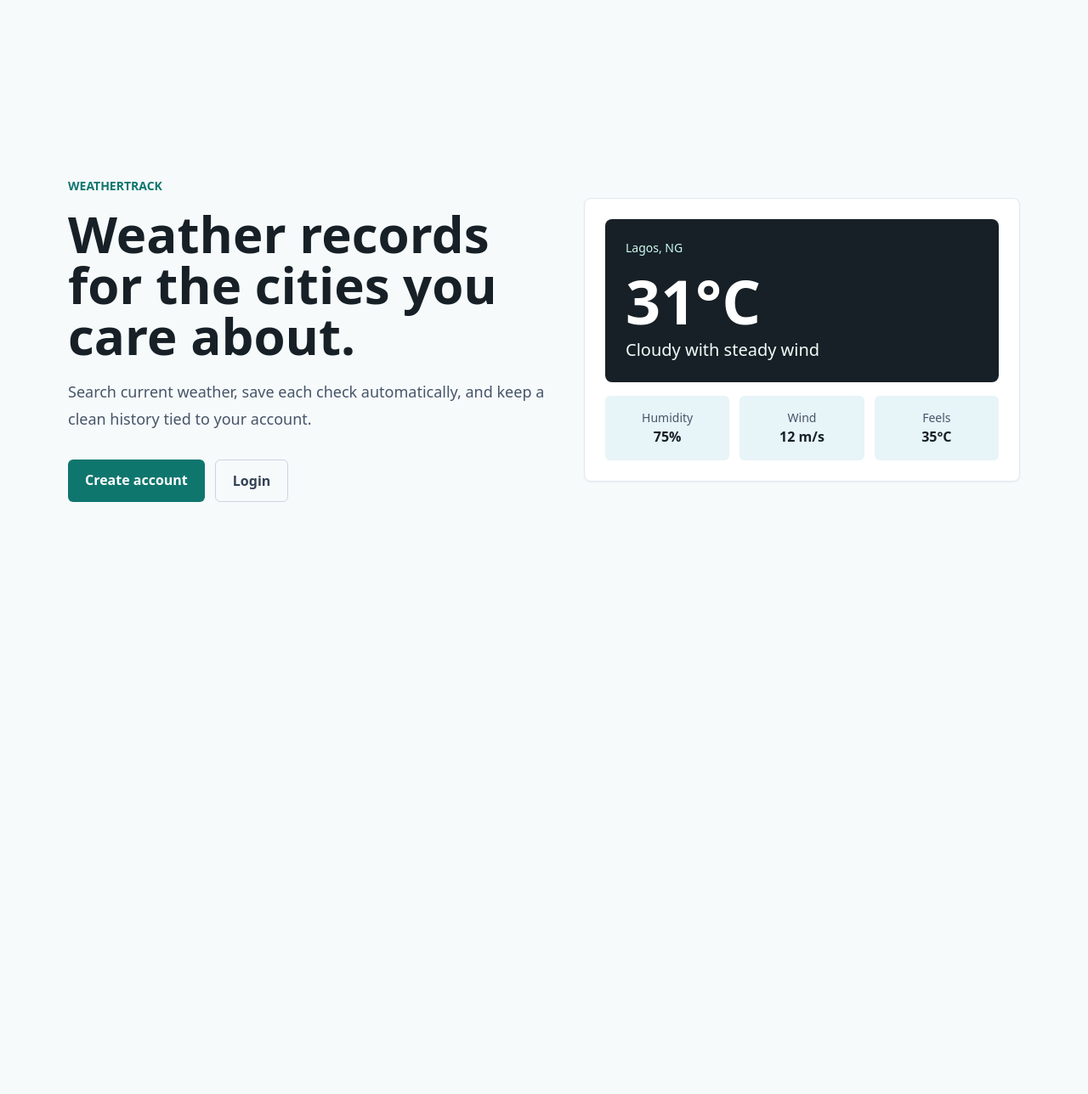
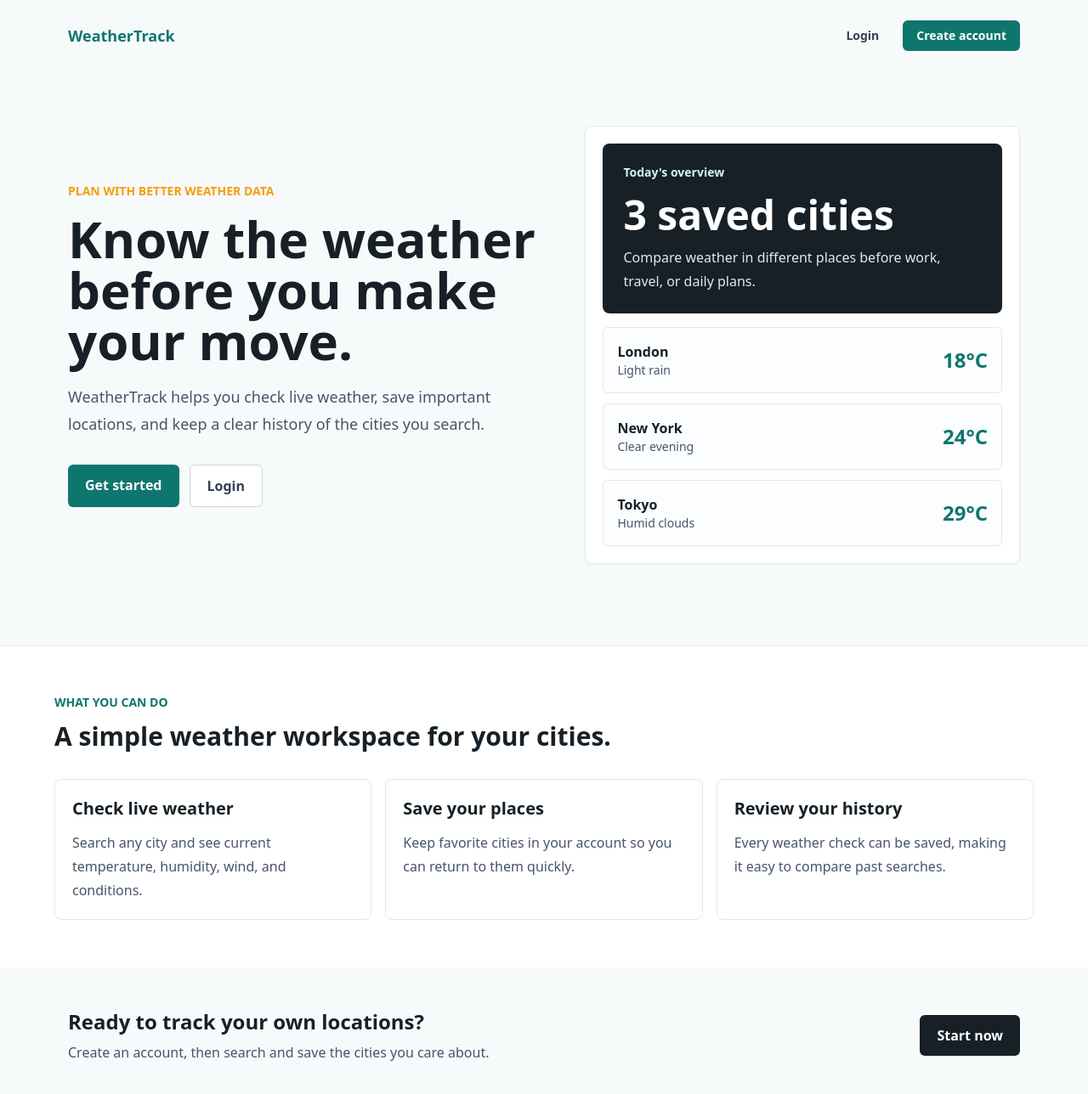
Before and after one commit to crisantus/weather-webapp-frontend, a Next.js app: page / in a window 1280 px wide. Shown: the top 1288 px of the page at 85% size. Before the commit the page ends 800 px from the top, so only its background shows below. Built offline with nearby package versions, Linux system fonts and the light colour scheme.

Commit message:
Enhance HomePage layout and features with improved messaging and city weather display

```diff
--- a/app/page.tsx
+++ b/app/page.tsx
@@ -1,58 +1,127 @@
 import Link from "next/link";
+
+const sampleCities = [
+  { city: "London", detail: "Light rain", temp: "18°C" },
+  { city: "New York", detail: "Clear evening", temp: "24°C" },
+  { city: "Tokyo", detail: "Humid clouds", temp: "29°C" }
+];
+
+const features = [
+  {
+    title: "Check live weather",
+    description: "Search any city and see current temperature, humidity, wind, and conditions."
+  },
+  {
+    title: "Save your places",
+    description: "Keep favorite cities in your account so you can return to them quickly."
+  },
+  {
+    title: "Review your history",
+    description: "Every weather check can be saved, making it easy to compare past searches."
+  }
+];
 
 export default function HomePage() {
   return (
-    // Public landing page shown before login.
-    <main className="min-h-screen bg-[#f6fafb]">
-      <section className="mx-auto grid min-h-screen max-w-6xl items-center gap-10 px-4 py-12 lg:grid-cols-[1.05fr_0.95fr]">
-        {/* Left side: main message and links to auth pages. */}
+    // Public landing page shown before the user logs in.
+    <main className="min-h-screen bg-[#f6fafb] text-ink">
+      {/* Top navigation with the app name and account links. */}
+      <header className="mx-auto flex max-w-6xl items-center justify-between px-4 py-6">
+        <Link href="/" className="text-lg font-bold tracking-normal text-sea">
+          WeatherTrack
+        </Link>
+        <nav className="flex items-center gap-3 text-sm font-semibold">
+          <Link href="/login" className="rounded-md px-4 py-2 text-slate-700 hover:bg-white">
+            Login
+          </Link>
+          <Link href="/register" className="rounded-md bg-sea px-4 py-2 text-white hover:bg-teal-800">
+            Create account
+          </Link>
+        </nav>
+      </header>
+
+      {/* Hero section: this is the first thing visitors see before logging in. */}
+      <section className="mx-auto grid max-w-6xl items-center gap-10 px-4 pb-16 pt-10 lg:grid-cols-[1fr_0.9fr] lg:pb-24 lg:pt-16">
         <div>
-          <p className="text-sm font-semibold uppercase text-sea">WeatherTrack</p>
-          <h1 className="mt-4 max-w-3xl text-5xl font-bold leading-tight text-ink md:text-6xl">
-            Weather records for the cities you care about.
+          <p className="text-sm font-semibold uppercase text-sun">Plan with better weather data</p>
+          <h1 className="mt-4 max-w-3xl text-5xl font-bold leading-tight md:text-6xl">
+            Know the weather before you make your move.
           </h1>
           <p className="mt-5 max-w-2xl text-lg leading-8 text-slate-600">
-            Search current weather, save each check automatically, and keep a clean history tied to
-            your account.
+            WeatherTrack helps you check live weather, save important locations, and keep a clear
+            history of the cities you search.
           </p>
           <div className="mt-8 flex flex-wrap gap-3">
             <Link
               href="/register"
-              className="rounded-md bg-sea px-5 py-3 font-semibold text-white hover:bg-teal-800"
+              className="rounded-md bg-sea px-5 py-3 font-semibold text-white shadow-sm hover:bg-teal-800"
             >
-              Create account
+              Get started
             </Link>
             <Link
               href="/login"
-              className="rounded-md border border-slate-300 px-5 py-3 font-semibold text-slate-700 hover:bg-white"
+              className="rounded-md border border-slate-300 bg-white px-5 py-3 font-semibold text-slate-700 hover:border-sea hover:text-sea"
             >
               Login
             </Link>
           </div>
         </div>
 
-        {/* Right side: static preview card showing what weather data looks like. */}
-        <div className="rounded-lg border border-slate-200 bg-white p-6 shadow-sm">
+        {/* Visual preview of what the app helps users track after login. */}
+        <div className="rounded-lg border border-slate-200 bg-white p-5 shadow-sm">
           <div className="rounded-lg bg-ink p-6 text-white">
-            <p className="text-sm text-teal-100">Lagos, NG</p>
-            <p className="mt-4 text-7xl font-bold">31°C</p>
-            <p className="mt-2 text-xl text-teal-50">Cloudy with steady wind</p>
+            <p className="text-sm font-semibold text-teal-100">Today&apos;s overview</p>
+            <p className="mt-4 text-5xl font-bold">3 saved cities</p>
+            <p className="mt-3 leading-7 text-slate-200">
+              Compare weather in different places before work, travel, or daily plans.
+            </p>
           </div>
-          <div className="mt-4 grid grid-cols-3 gap-3 text-center">
-            <div className="rounded-md bg-skyglass p-4">
-              <p className="text-sm text-slate-600">Humidity</p>
-              <p className="font-bold text-ink">75%</p>
-            </div>
-            <div className="rounded-md bg-skyglass p-4">
-              <p className="text-sm text-slate-600">Wind</p>
-              <p className="font-bold text-ink">12 m/s</p>
-            </div>
-            <div className="rounded-md bg-skyglass p-4">
-              <p className="text-sm text-slate-600">Feels</p>
-              <p className="font-bold text-ink">35°C</p>
-            </div>
+
+          <div className="mt-4 space-y-3">
+            {sampleCities.map((item) => (
+              <div
+                key={item.city}
+                className="flex items-center justify-between rounded-md border border-slate-200 bg-[#fbfdfe] p-4"
+              >
+                <div>
+                  <p className="font-semibold text-ink">{item.city}</p>
+                  <p className="text-sm text-slate-600">{item.detail}</p>
+                </div>
+                <p className="text-2xl font-bold text-sea">{item.temp}</p>
+              </div>
+            ))}
           </div>
         </div>
+      </section>
+
+      {/* Feature cards explain what the user can do after creating an account. */}
+      <section className="border-t border-slate-200 bg-white px-4 py-14">
+        <div className="mx-auto max-w-6xl">
+          <div className="max-w-2xl">
+            <p className="text-sm font-semibold uppercase text-sea">What you can do</p>
+            <h2 className="mt-3 text-3xl font-bold">A simple weather workspace for your cities.</h2>
+          </div>
+
+          <div className="mt-8 grid gap-4 md:grid-cols-3">
+            {features.map((feature) => (
+              <article key={feature.title} className="rounded-lg border border-slate-200 p-5">
+                <h3 className="text-xl font-bold">{feature.title}</h3>
+                <p className="mt-3 leading-7 text-slate-600">{feature.description}</p>
+              </article>
+            ))}
+          </div>
+        </div>
+      </section>
+
+      {/* Final call to action before the footer area. */}
+      <section className="mx-auto flex max-w-6xl flex-col gap-4 px-4 py-12 sm:flex-row sm:items-center sm:justify-between">
+        <div>
+          <h2 className="text-2xl font-bold">Ready to track your own locations?</h2>
+          <p className="mt-2 text-slate-600">Create an account, then search and save the cities you care about.</p>
+        </div>
+        <Link href="/register" className="w-fit rounded-md bg-ink px-5 py-3 font-semibold text-white hover:bg-slate-800">
+          Start now
+        </Link>
       </section>
     </main>
   );
```
